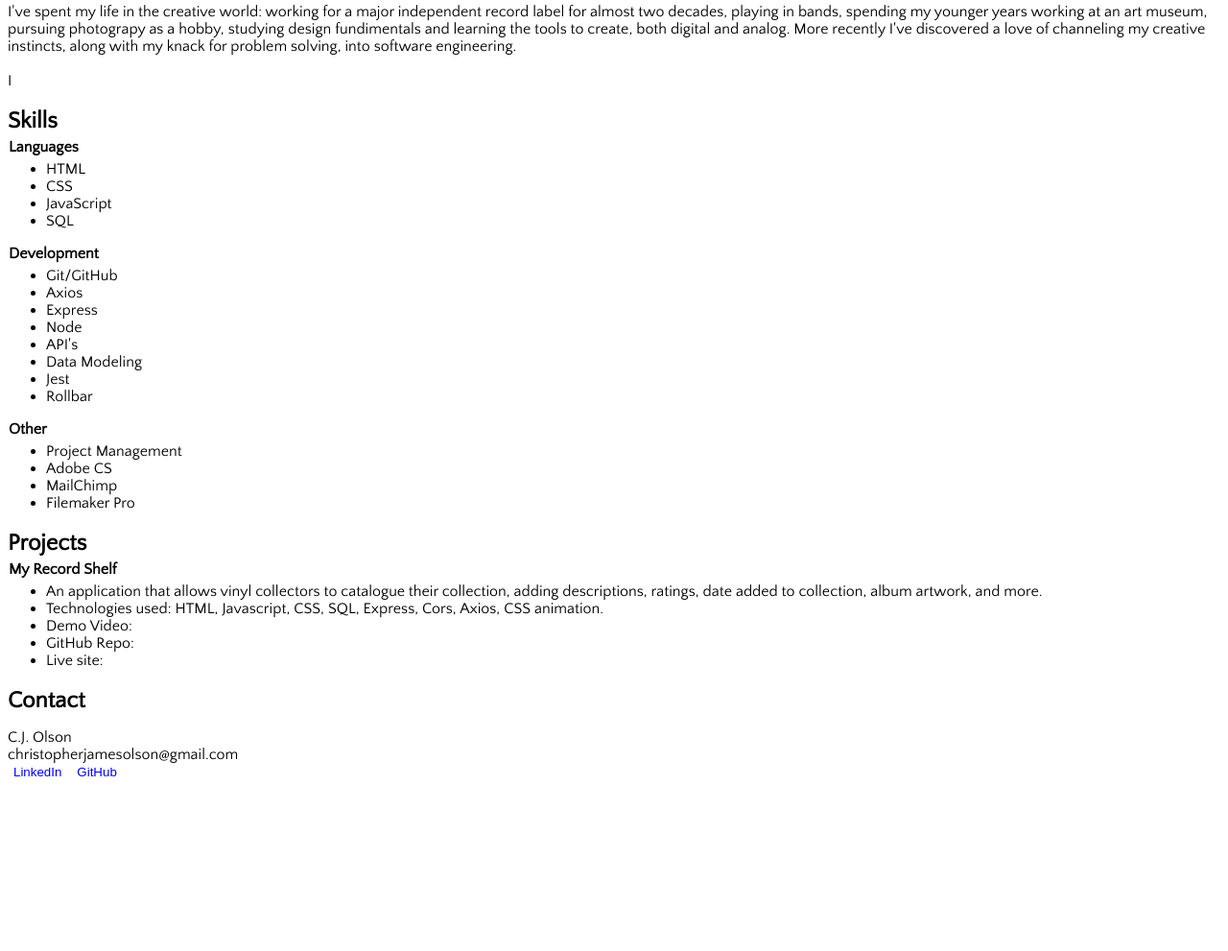
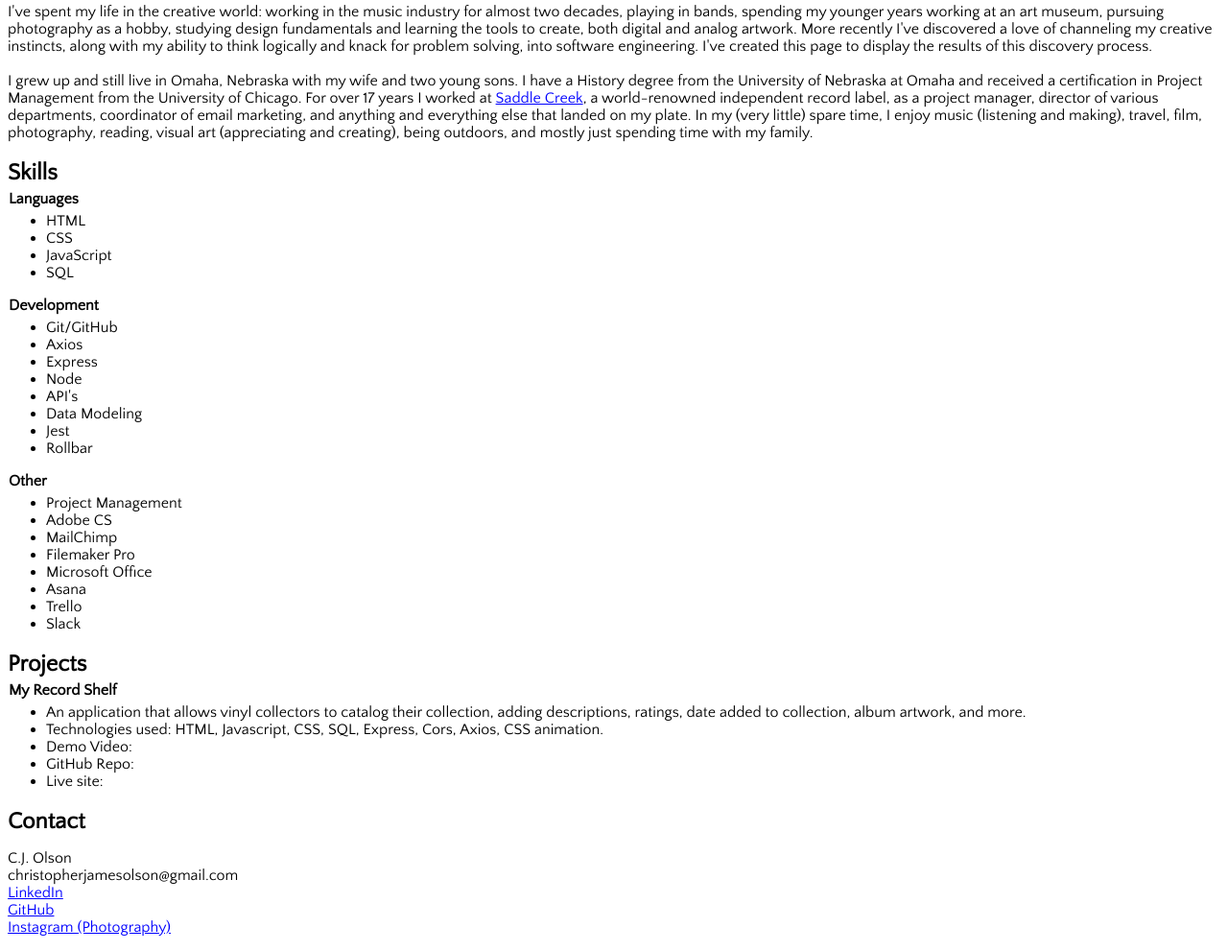
Before and after one commit to cjolson83/cjolson83.github.io, a plain HTML site: page index.html in a window 1280 px wide. Shown: the part 117-1108 px from the top of the page at 96% size. Before the commit the page ends 946 px from the top, so only its background shows below. Drawn offline with Linux system fonts and the light colour scheme.

Commit message:
update 2

```diff
--- a/index.html
+++ b/index.html
@@ -14,9 +14,8 @@
     <h1>C.J. Olson</h1>
 
     <h2>About</h2>
-        <p>I've spent my life in the creative world: working for a major independent record label for almost two decades, playing in bands, spending my younger years working at an art museum, pursuing photograpy as a hobby, studying design fundimentals and learning the tools to create, both digital and analog. More recently I've discovered a love of channeling my creative instincts, along with my knack for problem solving, into software engineering.<br><br>I
+        <p>I've spent my life in the creative world: working in the music industry for almost two decades, playing in bands, spending my younger years working at an art museum, pursuing photography as a hobby, studying design fundamentals and learning the tools to create, both digital and analog artwork. More recently I've discovered a love of channeling my creative instincts, along with my ability to think logically and knack for problem solving, into software engineering. I've created this page to display the results of this discovery process.<br><br>I grew up and still live in Omaha, Nebraska with my wife and two young sons. I have a History degree from the University of Nebraska at Omaha and received a certification in Project Management from the University of Chicago. For over 17 years I worked at <a href="https://saddle-creek.com/">Saddle Creek</a>, a world-renowned independent record label, as a project manager, director of various departments, coordinator of email marketing, and anything and everything else that landed on my plate. In my (very little) spare time, I enjoy music (listening and making), travel, film, photography, reading, visual art (appreciating and creating), being outdoors, and mostly just spending time with my family.
         </p>
-
     <h2>Skills</h2>
         <h4>Languages</h4>
         <ul>
@@ -42,12 +41,16 @@
             <li>Adobe CS</li>
             <li>MailChimp</li>
             <li>Filemaker Pro</li>
+            <li>Microsoft Office</li>
+            <li>Asana</li>
+            <li>Trello</li>
+            <li>Slack</li>
         </ul>
 
     <h2>Projects</h2>
         <h4>My Record Shelf</h4>
         <ul>
-            <li>An application that allows vinyl collectors to catalogue their collection, adding descriptions, ratings, date added to collection, album artwork, and more.</li>
+            <li>An application that allows vinyl collectors to catalog their collection, adding descriptions, ratings, date added to collection, album artwork, and more.</li>
             <li>Technologies used: HTML, Javascript, CSS, SQL, Express, Cors, Axios, CSS animation. </li>
             <li>Demo Video: </li>
             <li>GitHub Repo: </li>
@@ -59,8 +62,9 @@
         <p>
             C.J. Olson <br>
             christopherjamesolson@gmail.com <br>
-            <button class="LinkedIn" onclick=" window.open('https://www.linkedin.com/in/christopher-james-olson/','_blank')">LinkedIn</button>
-            <button class="GitHub" onclick=" window.open('https://github.com/cjolson83','_blank')"> GitHub</button>
+            <a href="https://www.linkedin.com/in/christopher-james-olson/">LinkedIn</a><br>
+            <a href="https://github.com/cjolson83">GitHub</a><br>
+            <a href="https://www.instagram.com/c_j_o_/?hl=en">Instagram (Photography)</a>
         </p>
 
 </body>
--- a/styles.css
+++ b/styles.css
@@ -13,12 +13,6 @@ ul {
     margin-top: 5px
 }
 
-button {
-    background-color: white;
-    color:blue;
-    border: 0px white
+a {
+    color: blue
 }
-
-button:hover {
-    font-size: medium;
-}
```
